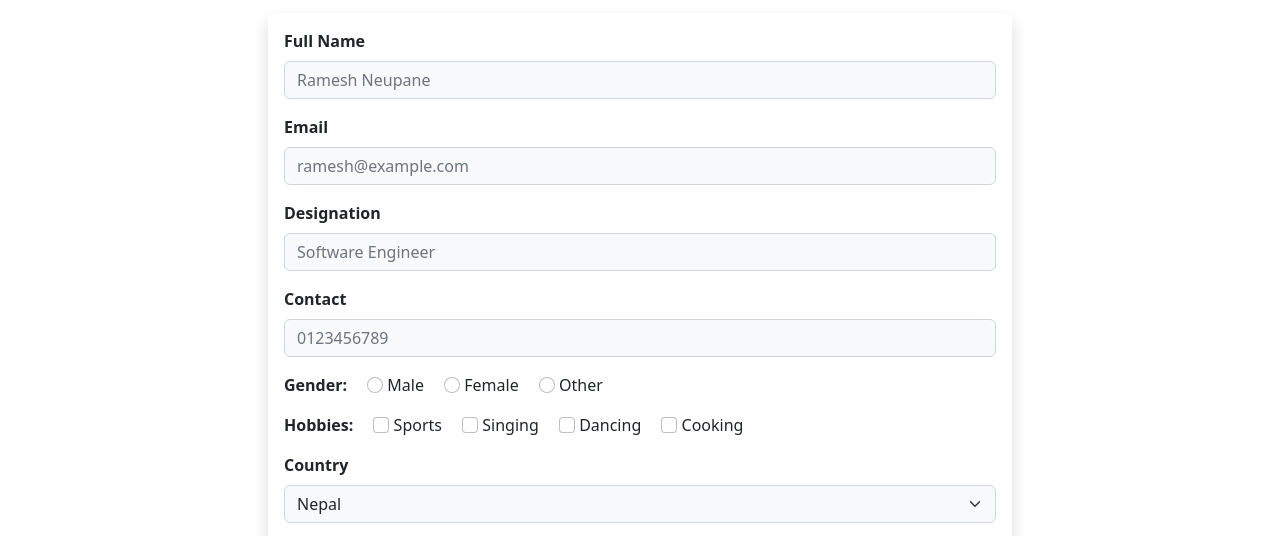
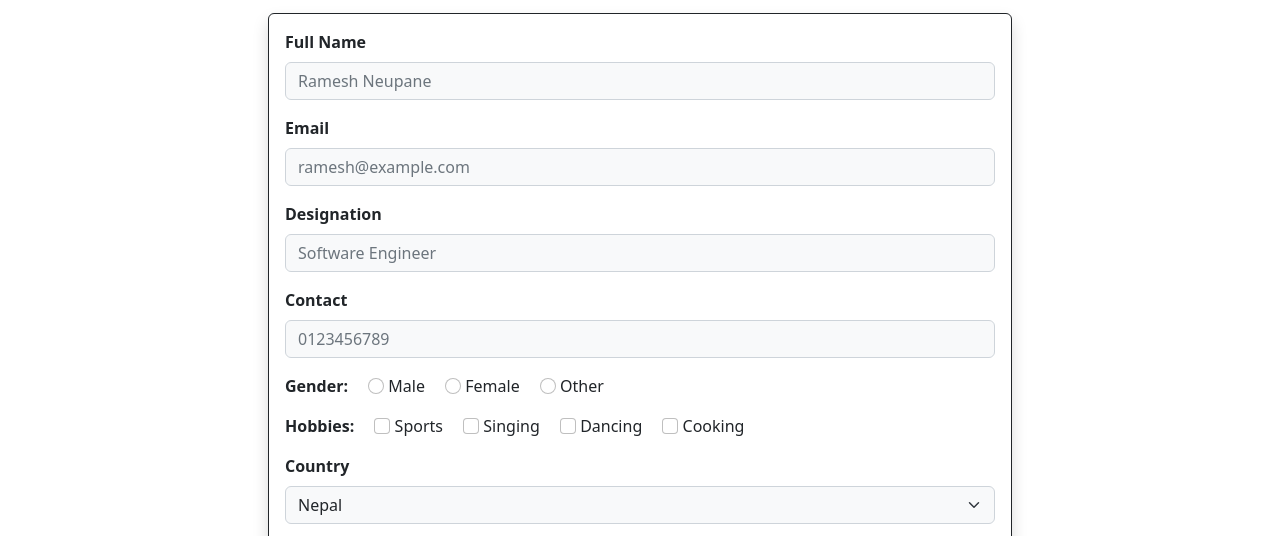
Before and after one commit to RameshNeupane/citytech-task-html-css-bootstrap, a plain HTML site: page task-3/index.html in a window 1280 px wide. Shown: the part 195-731 px from the top of the page. Drawn offline with nearby package versions, Linux system fonts and the light colour scheme.

Commit message:
add form border

```diff
--- a/task-3/index.html
+++ b/task-3/index.html
@@ -80,7 +80,7 @@
     -->
       <form
         action="#"
-        class="col-lg-8 col-md-8 col-sm-12 shadow p-3 mb-5 bg-body rounded"
+        class="col-lg-8 col-md-8 col-sm-12 shadow p-3 mb-5 bg-body rounded border border-1 border-dark"
       >
         <div class="mb-3">
           <label for="full-name" class="form-label fw-bold">Full Name</label>
```
